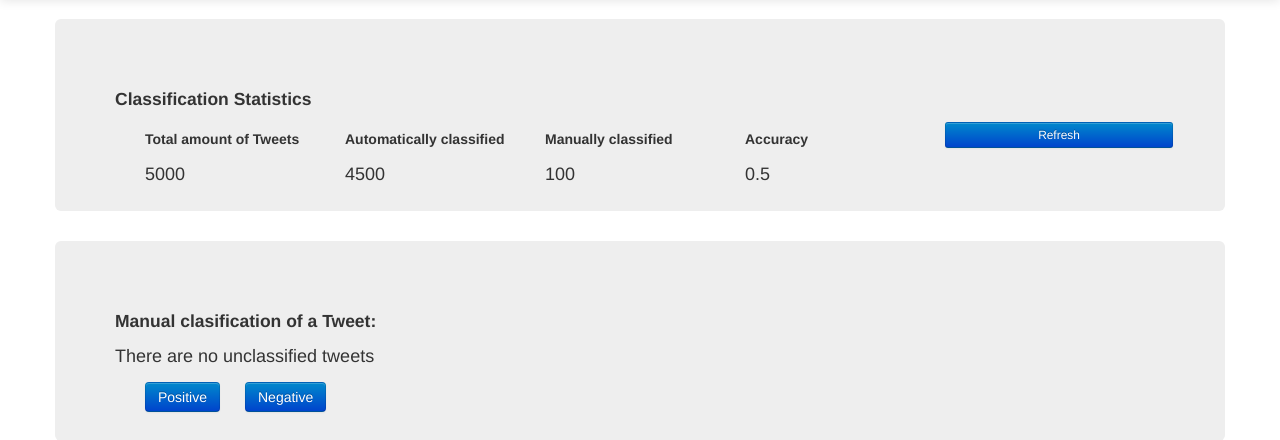
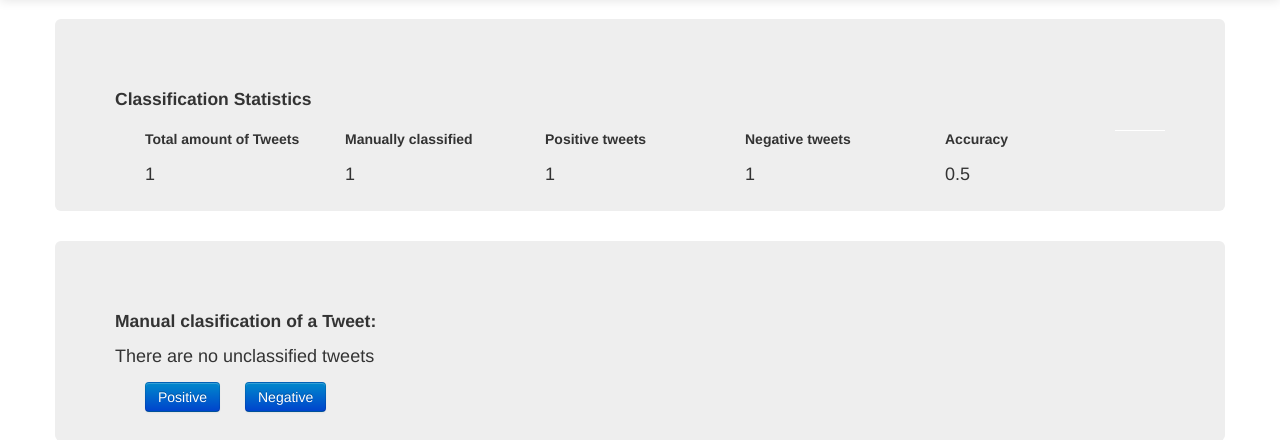
Before and after one commit to magnuskiro/master, a Flask app: page /sentiment in a window 1280 px wide. Shown: the part 41-481 px from the top of the page. Run offline with Flask 2, Linux system fonts and the light colour scheme; data that the repository does not hold is empty; parts of the project's set-up code (start-up, migrations or seed data) failed here and were passed over; some libraries are stand-ins or nearby versions.

Commit message:
fiksed the statistic a bit. just have to update the view with the right values

```diff
--- a/code/templates/sentiment.html
+++ b/code/templates/sentiment.html
@@ -6,43 +6,25 @@
         <h4>Classification Statistics</h4>
         <div class="span2">
             <h5>Total amount of Tweets</h5>
-            <p>5000</p>
-        </div>
-        <div class="span2">
-            <h5>Automatically classified</h5>
-            <p>4500</p>
+            <p>{{ statistics.num_tweets }}</p>
         </div>
         <div class="span2">
             <h5>Manually classified</h5>
-            <p>100</p>
+            <p>{{ statistics.manually_classified_tweets }}</p>
+        </div>
+        <div class="span2">
+            <h5>Positive tweets</h5>
+            <p>{{ statistics.positive_tweets }}</p>
+        </div>
+        <div class="span2">
+            <h5>Negative tweets</h5>
+            <p>{{ statistics.negative_tweets }}</p>
         </div>
         <div class="span2">
             <h5>Accuracy</h5>
-            <p>0.5</p>
-        </div>
-        <div class="span2">
-            <!--
-            <input class="btn btn-primary btn-small" value="Refresh" onclick="refresh()"/>
-            -->
-            <input class="btn btn-primary btn-small" value="Refresh" onclick="test()"/>
+            <p>{{ statistics.accuracy}}</p>
         </div>
         <hr>
-        <script>
-            function test(){
-                alert("Test");
-            }
-
-            function refresh() {
-                $.ajax({
-                    type: 'GET',
-                    data: JSON.stringify(document.getElementById('query').value),
-                    contentType: 'application/json',
-                    url: '/classification_statistics'
-                });
-
-            };
-
-        </script>
     </div>
 
     <!-- Manual classification of a tweet -->
--- a/code/views.py
+++ b/code/views.py
@@ -14,15 +14,6 @@ def trend_data():
     @return: a json object
     """
     return "{ trend: { date : 15-01-14, sentiment-value : 401, stock-value : 405 } }"
-
-
-@app.route('/classification_statistics')
-def classification_statistics():
-    """
-    Calculates the statistics of the classification as of now and returns it.
-    @return: a json object with statistics
-    """
-    return "{ 'statistics': 100 }"
 
 
 @app.route('/manual_classification', methods=['POST'])
@@ -88,7 +79,21 @@ def sentiment():
     tweet = data_controller.get_random_unclassified_tweet()
     if tweet is None:
         tweet = Tweet(ast.literal_eval('''{  u'text': u'There are no unclassified tweets', u'id': 0 }'''))
-    return render_template('sentiment.html', tweet=tweet.get_original_as_dict())
+
+    # todo fix statistics
+    num_tweets = 1
+    manually_classified_tweets = 1
+    positive_tweets = 1
+    negative_tweets = 1
+    accuracy = 0.5
+    statistics = { 'num_tweets': num_tweets,
+                   'manually_classified_tweets':manually_classified_tweets,
+                   'positive_tweets': positive_tweets,
+                   'negative_tweets': negative_tweets,
+                   'accuracy': accuracy}
+
+
+    return render_template('sentiment.html', tweet=tweet.get_original_as_dict(), statistics=statistics)
 
 
 @app.route('/trend')
```
